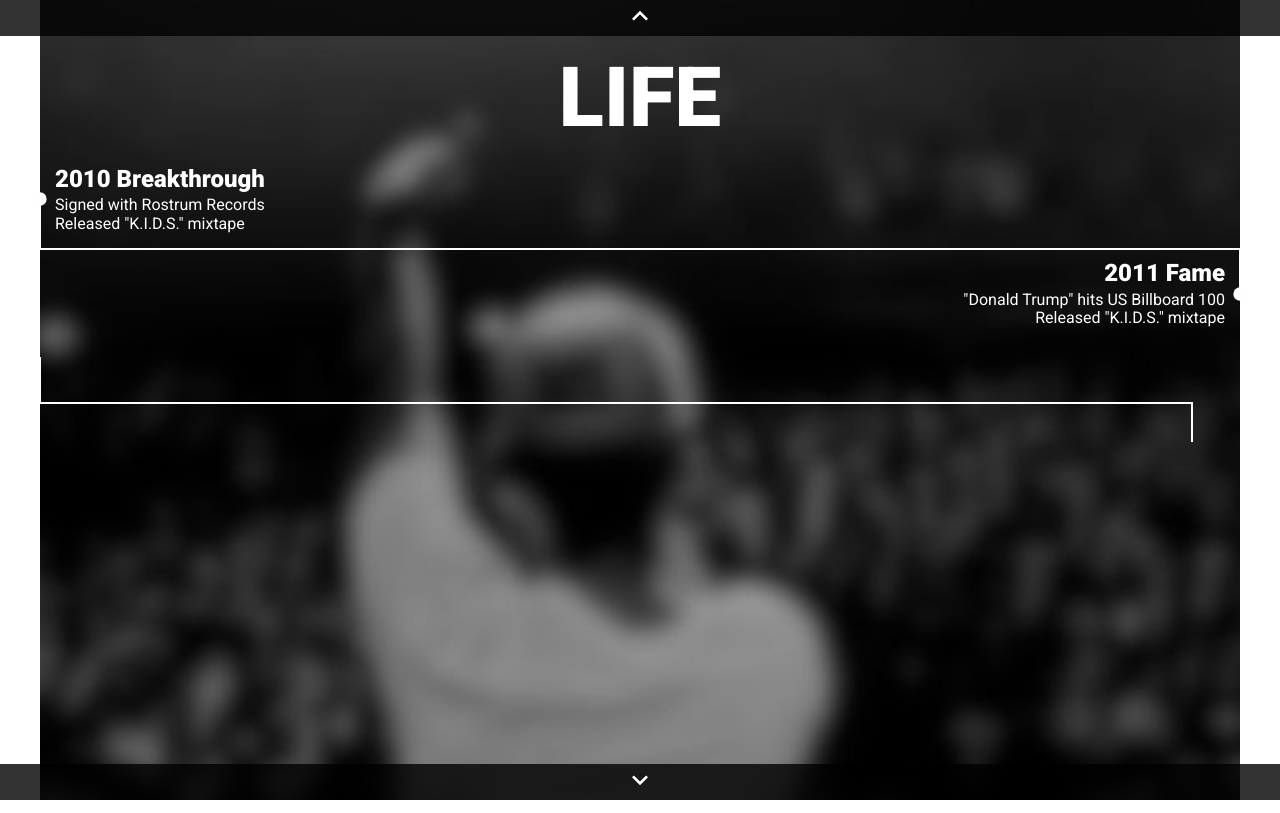
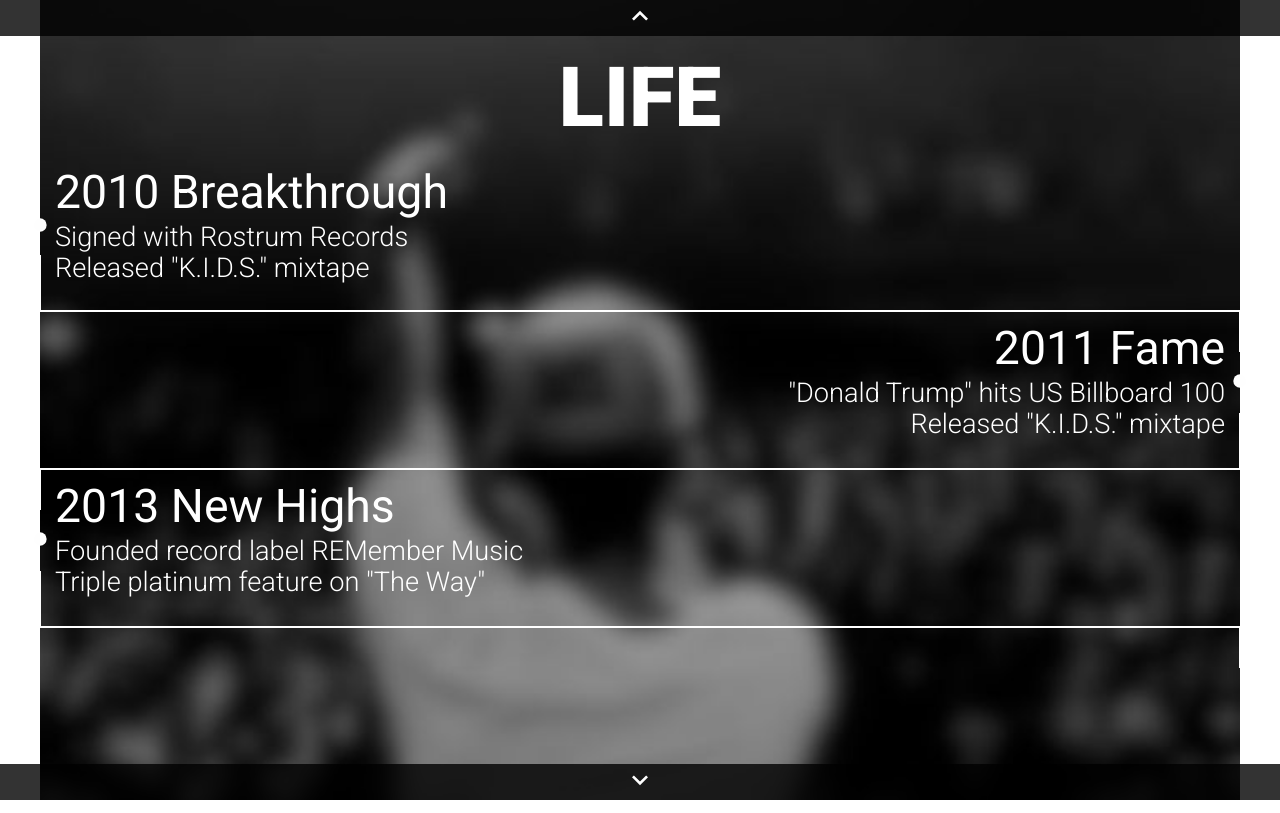
Before and after one commit to shadewebb/Tribute_Mac_Miller, a plain HTML site: page life.html in a window 1280 px wide. Drawn offline with Linux system fonts and the light colour scheme.

Commit message:
refactor shape code

```diff
--- a/life.css
+++ b/life.css
@@ -17,13 +17,15 @@
 .card {
     display: grid;
     grid-column-gap: 5px;
+    position: relative;
 }
 
 .card-title {
     margin: 0;
     padding-bottom: 3px;
 
-    font-size: 1.5em;
+    font-size: calc(.9em + 2.5vw);
+    font-weight: 400;
 }
 
 .card-list {
@@ -31,6 +33,9 @@
 
     margin: 0;
     padding: 0;
+
+    font-size: calc(.7em + 1.25vw);
+    font-weight: 300;
 }
 
 /* Modifiers */
@@ -51,8 +56,11 @@
 }
 
 .card-2 {
-    position: relative;
     bottom: 60px;
+}
+
+.card-3 {
+    bottom: 118px;
 }
 
 .card-title-left {
@@ -90,68 +98,42 @@
     grid-column: 2 / 3;
 }
 
-.card-1__line-1 {
+.line-1 {
     width: 2px;
-    height: 45px;
-
-    position: relative;
-    left: 9px;
-    bottom: 30px;
-
+    height: 55px;
     background-color: #fff;
 }
 
-.card-1__line-2 {
+.line-2 {
     width: calc(100% - 18px);
     height: 2px;
-
-    position: relative;
-    left: 9px;
-    bottom: 30px;
-
     background-color: #fff;
 }
 
-.card-1__line-3 {
+.line-3 {
     width: 2px;
     height: 40px;
-
-    position: relative;
-    left: calc(100% - 11px);
-    bottom: 32px;
-
     background-color: #fff;
 }
 
-.card-2__line-1 {
-    width: 2px;
-    height: 45px;
-
+.align {
     position: relative;
     left: 9px;
-    bottom: 30px;
-
-    background-color: #fff;
 }
 
-.card-2__line-2 {
-    width: 90vw;
-    height: 2px;
-
+.align-far {
     position: relative;
-    left: 9px;
-    bottom: 30px;
-
-    background-color: #fff;
+    left: calc(100% - 11px);
 }
 
-.card-2__line-3 {
-    width: 2px;
-    height: 40px;
+.shape-1 {
+    bottom: 30px;
+}
 
-    position: relative;
-    left: calc(9px + 90vw);
-    bottom: 32px;
+.shape-2 {
+    bottom: 88px;
+}
 
-    background-color: #fff;
+.shape-3 {
+    bottom: 145px;
 }
--- a/life.html
+++ b/life.html
@@ -10,7 +10,7 @@
   <link href="main.css" rel="stylesheet">
   <link href="sanitize.css" rel="stylesheet">
   <link href="life.css" rel="stylesheet">
-  <link href="https://fonts.googleapis.com/css?family=Roboto:400,900" rel="stylesheet">
+  <link href="https://fonts.googleapis.com/css?family=Roboto:300,400,900" rel="stylesheet">
   <title>Mac Miller Life Timeline</title>
 </head>
 
@@ -36,9 +36,9 @@
         </ul>
       </div>
 
-      <div class="card-1__line-1"></div>
-      <div class="card-1__line-2"></div>
-      <div class="card-1__line-3"></div>
+      <div class="line-1 align shape-1"></div>
+      <div class="line-2 align shape-1"></div>
+      <div class="line-3 align-far shape-1"></div>
 
       <div class="card card-right card-2">
         <h2 class="card-title card-title-right">2011 Fame</h2>
@@ -49,9 +49,22 @@
         <img class="card-bullet bullet-right" src="images/bullet-point.svg">
       </div>
 
-      <div class="card-2__line-1"></div>
-      <div class="card-2__line-2"></div>
-      <div class="card-2__line-3"></div>
+      <div class="line-1 align-far shape-2"></div>
+      <div class="line-2 align shape-2"></div>
+      <div class="line-3 align shape-2"></div>
+
+      <div class="card card-left card-3">
+        <img class="card-bullet bullet-left" src="images/bullet-point.svg">
+        <h2 class="card-title card-title-left">2013 New Highs</h2>
+        <ul class="card-list card-list-left">
+          <li>Founded record label REMember Music</li>
+          <li>Triple platinum feature on "The Way"</li>
+        </ul>
+      </div>
+
+      <div class="line-1 align shape-3"></div>
+      <div class="line-2 align shape-3"></div>
+      <div class="line-3 align-far shape-3"></div>
 
     </main>
 
```
